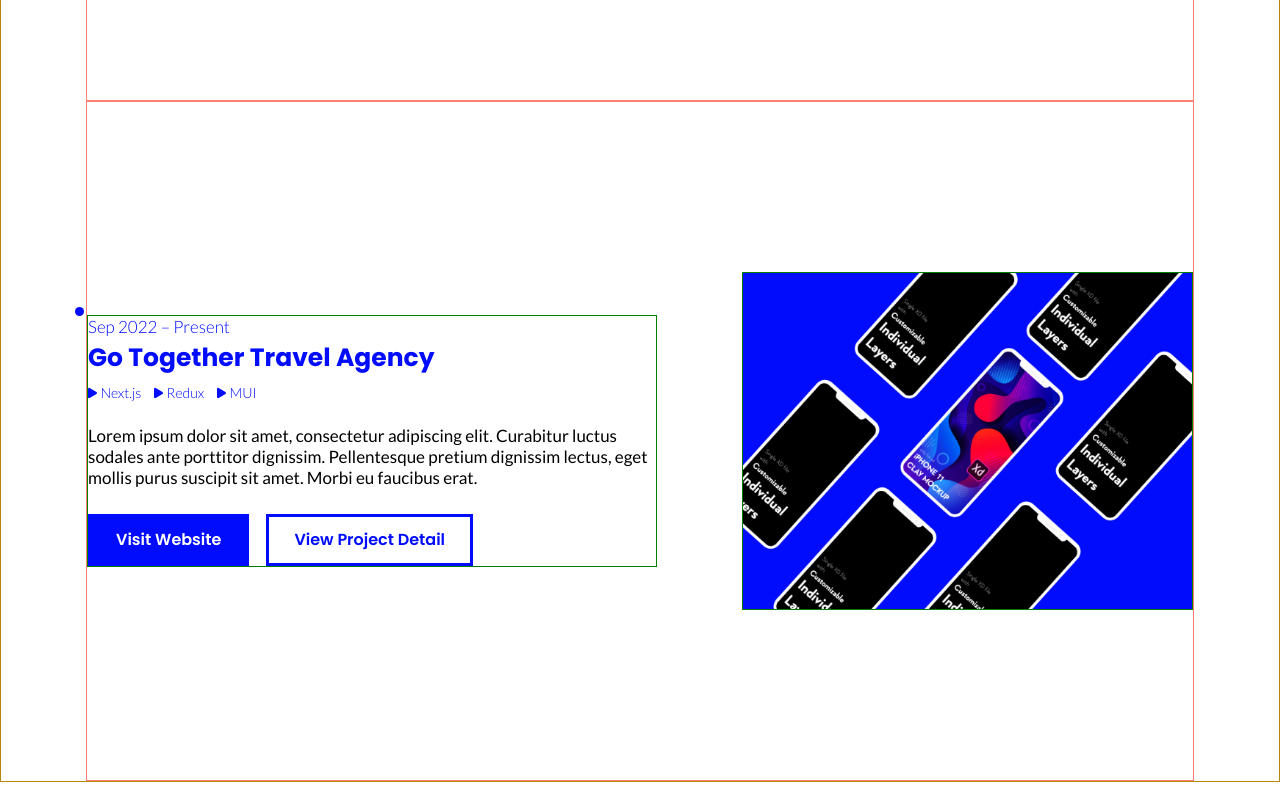
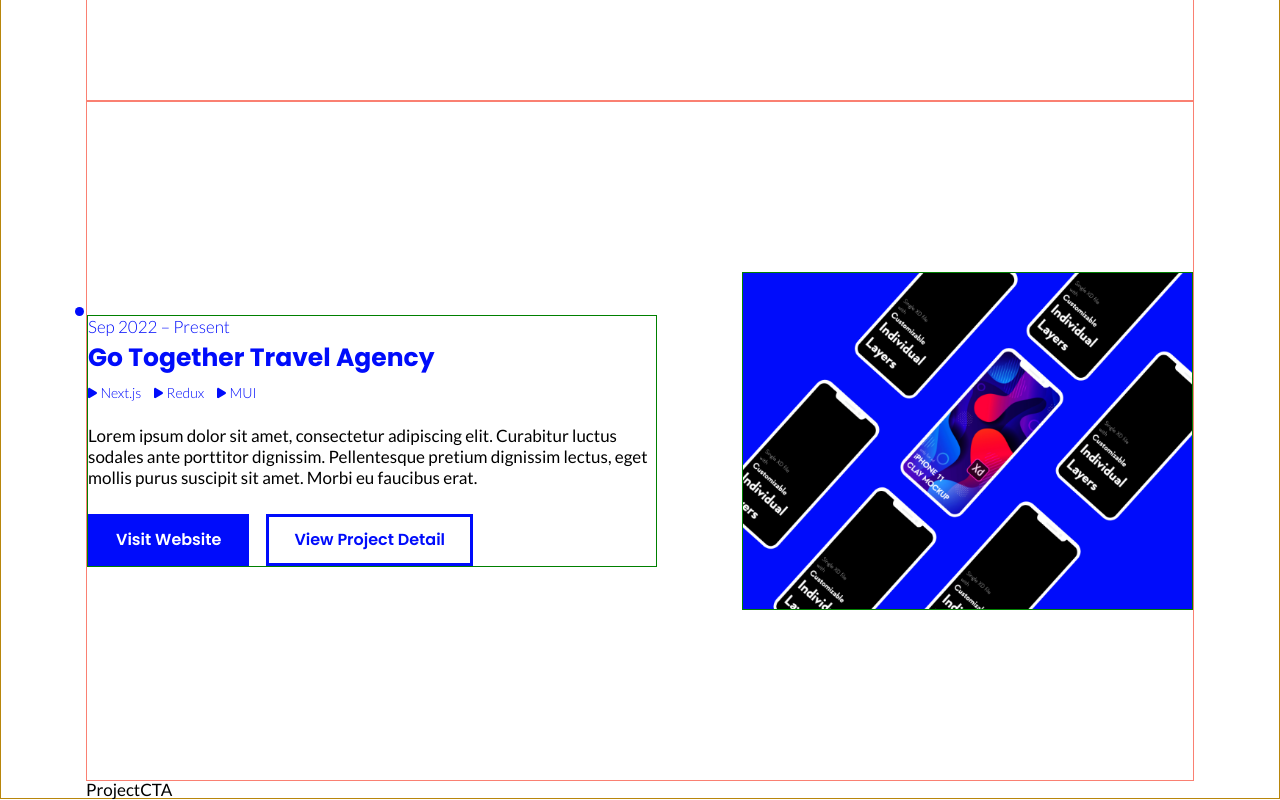
Before and after one commit to hyeonahc/portfolio, a Next.js app: page / in a window 1280 px wide. Shown: the part 2062-2862 px from the top of the page. Built offline with nearby package versions, Linux system fonts and the light colour scheme.

Commit message:
#8 feat: Create ProjectCTA and Add to ProjectSection

```diff
--- /dev/null
+++ b/components/ProjectCTA/index.js
@@ -0,0 +1,5 @@
+const ProjectCTA = () => {
+  return <div>ProjectCTA</div>
+}
+
+export default ProjectCTA
--- a/components/ProjectSection/index.js
+++ b/components/ProjectSection/index.js
@@ -1,3 +1,4 @@
+import ProjectCTA from '@components/ProjectCTA'
 import ProjectItem from '@components/ProjectItem'
 
 const projectData = [
@@ -46,6 +47,7 @@ const ProjectSection = () => {
           projectNumber={index + 1}
         />
       ))}
+      <ProjectCTA />
     </>
   )
 }
```
Also changed, not shown: components/ProjectCTA/ProjectCTA.styled.js (added).
